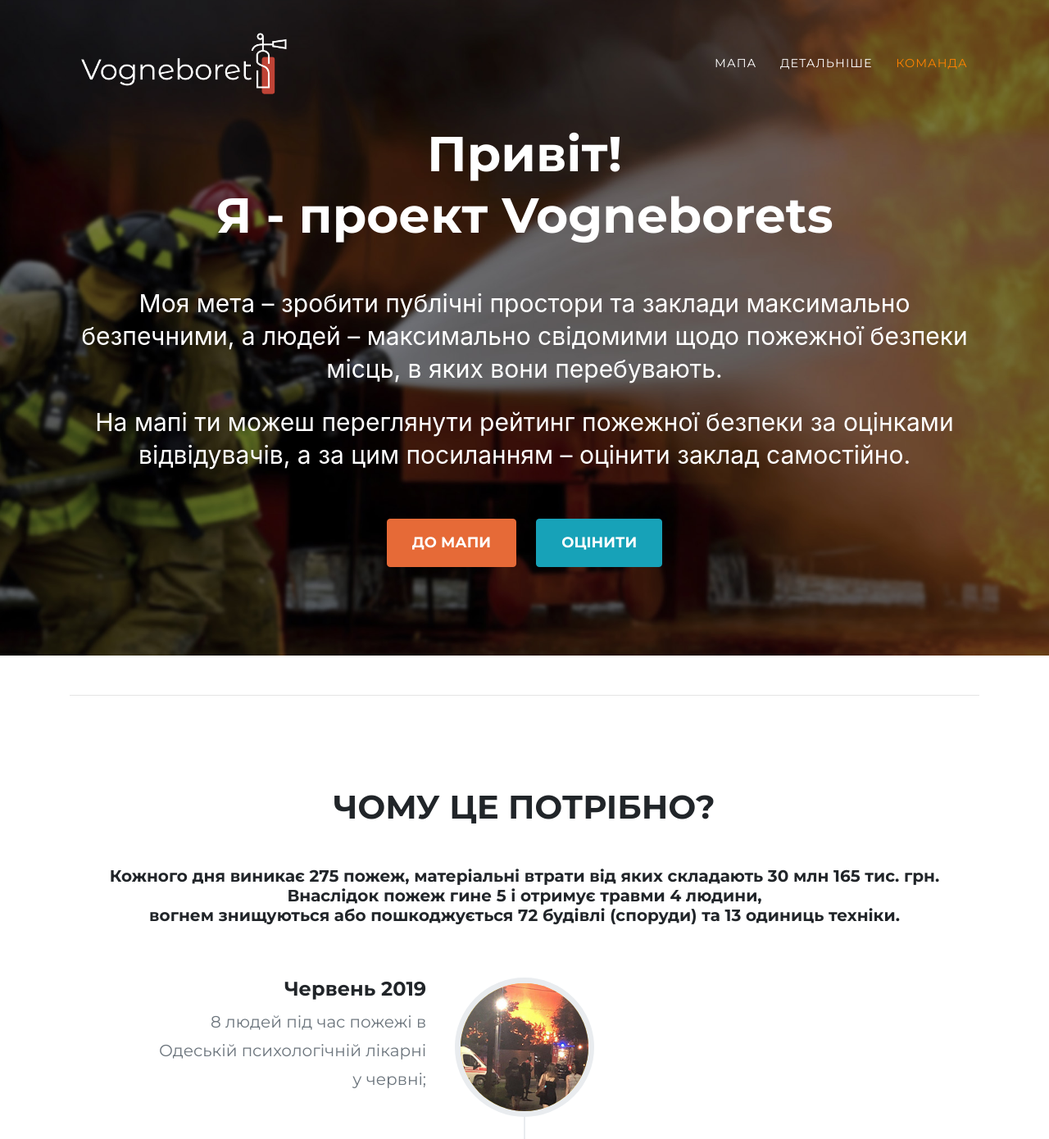
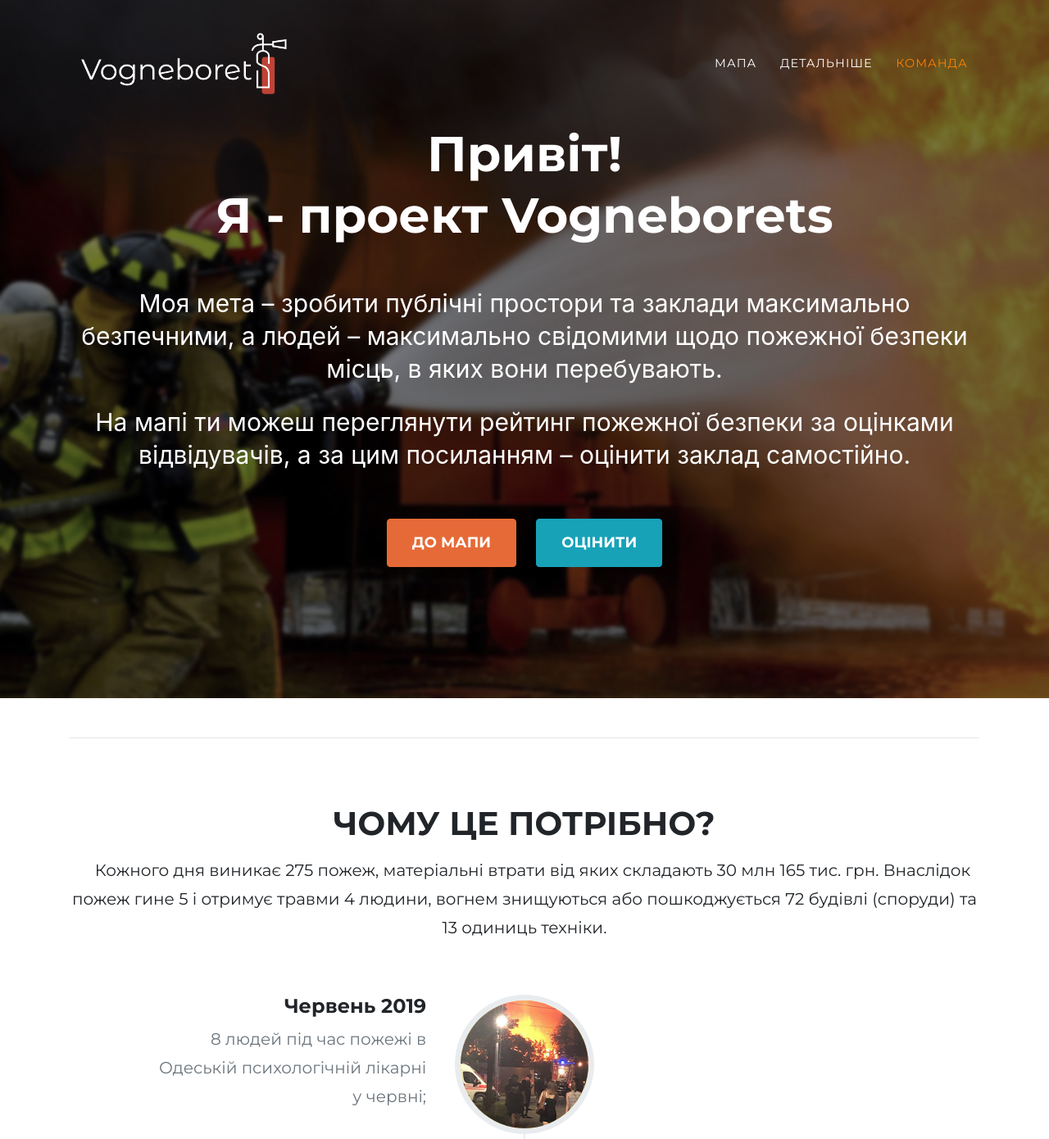
Before and after one commit to Bot-Zavod/vogneborets, a Flask app: template Website/templates/index.html in a window 1280 px wide. Shown: the top 1390 px of the page at 82% size. Run offline with Flask 2, Linux system fonts and the light colour scheme; the template is opened without the code that fills it, so the values that code supplies are empty; some libraries are stand-ins or nearby versions; some web fonts are replaced.

Commit message:
texts, buttons(again), nav min

```diff
--- a/Website/static/css/agency.css
+++ b/Website/static/css/agency.css
@@ -117,6 +117,7 @@ img::-moz-selection {
 #mainNav {
   background-color: #000000;
   padding-top: 0;
+  padding-bottom: 0;
 }
 
 #logo-p {
@@ -126,7 +127,7 @@ img::-moz-selection {
 #mainNav .navbar-toggler {
 /*  font-size: 12px;
 */  padding: 20px;
-  margin-top: 25px;
+  /*margin-top: 25px;*/
   /*margin-right: 5vh; */
   text-transform: uppercase;
   color: white;
@@ -189,7 +190,8 @@ img::-moz-selection {
 header.masthead {
   text-align: center;
   color: white;
-  height: 100vh;
+  height: 100%;
+  /*width: 100%;*/
   background-image: url("../img/header-bg.jpg");
   background-repeat: no-repeat;
   background-attachment: scroll;
--- a/Website/templates/index.html
+++ b/Website/templates/index.html
@@ -81,10 +81,12 @@
       <hr>
       <div class="row">
 	        <div class="col-lg-12 text-center mt-5">
-	          <h2 class="section-heading text-uppercase mt-5">Чому це потрібно? </h2>
-	          <h3 class="blockquote text-center mt-5">Кожного дня виникає 275 пожеж, матеріальні втрати від яких складають 30 млн 165 тис. грн.
-	          </br>Внаслідок пожеж гине 5 і отримує травми 4 людини,
-	      	  </br>вогнем знищуються або пошкоджується 72 будівлі (споруди) та 13 одиниць техніки.</h3>
+	          <h2 class="section-heading text-uppercase mt-3">Чому це потрібно? </h2>
+	          <p class="blockquote text-center mt-3">
+              Кожного дня виникає 275 пожеж, матеріальні втрати від яких складають 30 млн 165 тис. грн.
+  	          Внаслідок пожеж гине 5 і отримує травми 4 людини,
+  	      	  вогнем знищуються або пошкоджується 72 будівлі (споруди) та 13 одиниць техніки.
+            </p>
 	        </div>
       </div>
       <div class="row mt-5">
@@ -133,17 +135,17 @@
             </ul>
 
             <p class="text-center mt-5">Можна шукати виних і вимагати їх звільнення, але ми продовжуємо щодня працювати та відпочивати у приміщеннях, де не дотримуються правила пожежної безпеки.</p>
-              </br><hr>
-                <p class="text-center mb-5" style="font-size: 25px;"><b>А можна вже зараз обирати безпечні простори і заклади для себе та своєї сім'ї, допомагати робити ці заклада більш безпечними.</b></p>
-              <hr></br>
-                <p>Ми розробили <a href = "https://t.me/vognebot">телеграм-бот "Vogneborets"</a>, за допомогою якого можна перевірити, наскільки є безпечною твоя улюблена кав'ярня чи кінотеатр, дитячий садочок чи школа, куди ходять діти, місце роботи чи відпочинку.</p>
-                <p>Наша мета – дати кожній людині можливість зрозуміти, наскільки безпечним є заклад або простір.</p>
-                <p>Про заклади та просторів, які будуть мати мінімальних рейтинг, ми будемо повідомляти органи влади. Однак ми би хотіли, аби оцінки стали орієнтирами для менеджерів та власників публічних просторів та закладів для покращення систем протипожежної безпеки.в одному місці інформацію для відвідувачів закладів: що робити під час пожежі, де пройти курс пожежної підготовки, про першу домедичну допомогу тощо.</p>
+            <hr class="mt-5 mb-5">
+            <p class="text-center"><b>А можна вже зараз обирати безпечні простори і заклади для себе та своєї сім'ї, допомагати робити ці заклада більш безпечними.</b></p>
+            <hr class="mt-5 mb-5">
+            <p>Ми розробили <a href = "https://t.me/vognebot">телеграм-бот "Vogneborets"</a>, за допомогою якого можна перевірити, наскільки є безпечною твоя улюблена кав'ярня чи кінотеатр, дитячий садочок чи школа, куди ходять діти, місце роботи чи відпочинку.</p>
+            <p>Наша мета – дати кожній людині можливість зрозуміти, наскільки безпечним є заклад або простір.</p>
+            <p>Про заклади та просторів, які будуть мати мінімальних рейтинг, ми будемо повідомляти органи влади. Однак ми би хотіли, аби оцінки стали орієнтирами для менеджерів та власників публічних просторів та закладів для покращення систем протипожежної безпеки.в одному місці інформацію для відвідувачів закладів: що робити під час пожежі, де пройти курс пожежної підготовки, про першу домедичну допомогу тощо.</p>
 	        </div>
       </div>
-      <hr>
-      <div class="col-lg-12 mt-4">
-          <h2 class="section-heading text-uppercase text-center mt-3">ЯК ЦЕ ПРАЦЮЄ?</h2>
+      <hr class="mt-5 mb-5">
+      <div class="col-lg-12">
+        <h2 class="section-heading text-uppercase text-center mt-5 mb-5">ЯК ЦЕ ПРАЦЮЄ?</h2>
         <p><b>1.</b> Бот діє у мобільному додатку <b>Telegram</b>. Скачай його, якщо ще не маєте.</p>
 			  <p><b>2.</b> Відкрий посилання <a href="https://t.me/vognebot">https://t.me/vognebot</a>.<p>
 			  <p><b>3.</b> Надішли геолокацію та обери місце, яке бажаєш перевірити.</p>
@@ -151,17 +153,19 @@
 			  <p><b>5.</b> Можна залишити коментар про пожежну безпеку закладу, але це не є обов’язковим.</p>
 			  <p><b>6.</b> Все! Твоя оцінка закладу буде нанесена на мапу протягом 10 хвилин.</p>
 				<hr class="mt-5 mb-5">
-
-        	<p class="text-center">
-  	      	<p class="text-center mb-5" style="font-size: 25px;"><b>Оцінка пожежної безпеки – це можливість зробити заклади безпечнішими, а не метод покарання чи нечесної конкуренції. Ми підтримаємо підприємців, у яких витримано правила пожежної безпеки та тих, хто покращили її.</b></p>
-  	    </p>
-        </br><p class="text-uppercase">Ми шукаємо партнерів й друзів по всій Україні. У перспективі ми б хотіли:<p>
+        <p class="text-center"><b>Оцінка пожежної безпеки – це можливість зробити заклади безпечнішими, а не метод покарання чи нечесної конкуренції. Ми підтримаємо підприємців, у яких витримано правила пожежної безпеки та тих, хто покращили її.</b></p>
+        <hr class="mt-5 mb-5">
+        <p class="text-uppercase">Ми шукаємо партнерів й друзів по всій Україні. У перспективі ми б хотіли:<p>
         <ul>
-  			<li><p>зібрати в одному місці корисну інформацію для підприємців та управлінців: що і як вони можуть покращити у своєму закладі та де можуть отримати професійні консультації, купити якісні засоби пожежної безпеки тощо;</p></li>
-  			<li><p>зібрати в одному місці інформацію для відвідувачів закладів: що робити під час пожежі, де пройти курс пожежної підготовки, про першу домедичну допомогу тощо.</p></li>
-      </ul>
+    			<li>
+            <p>зібрати в одному місці корисну інформацію для підприємців та управлінців: що і як вони можуть покращити у своєму закладі та де можуть отримати професійні консультації, купити якісні засоби пожежної безпеки тощо;</p>
+          </li>
+    			<li>
+            <p>зібрати в одному місці інформацію для відвідувачів закладів: що робити під час пожежі, де пройти курс пожежної підготовки, про першу домедичну допомогу тощо.</p>
+          </li>
+        </ul>
+        <hr class="mt-5 mb-5">
     </div>
-	  </br></br><hr>
 </section>
 
 
```
